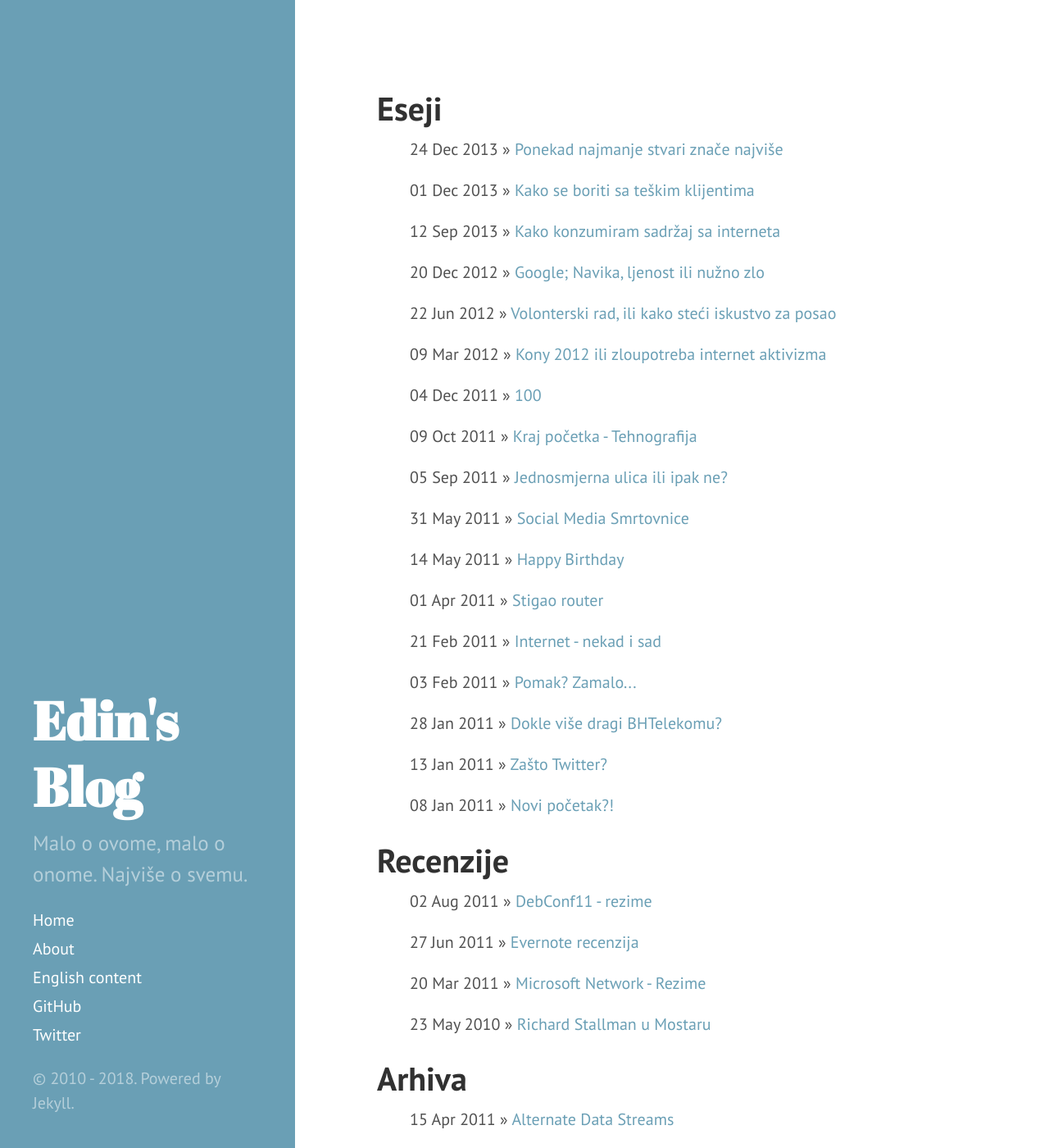
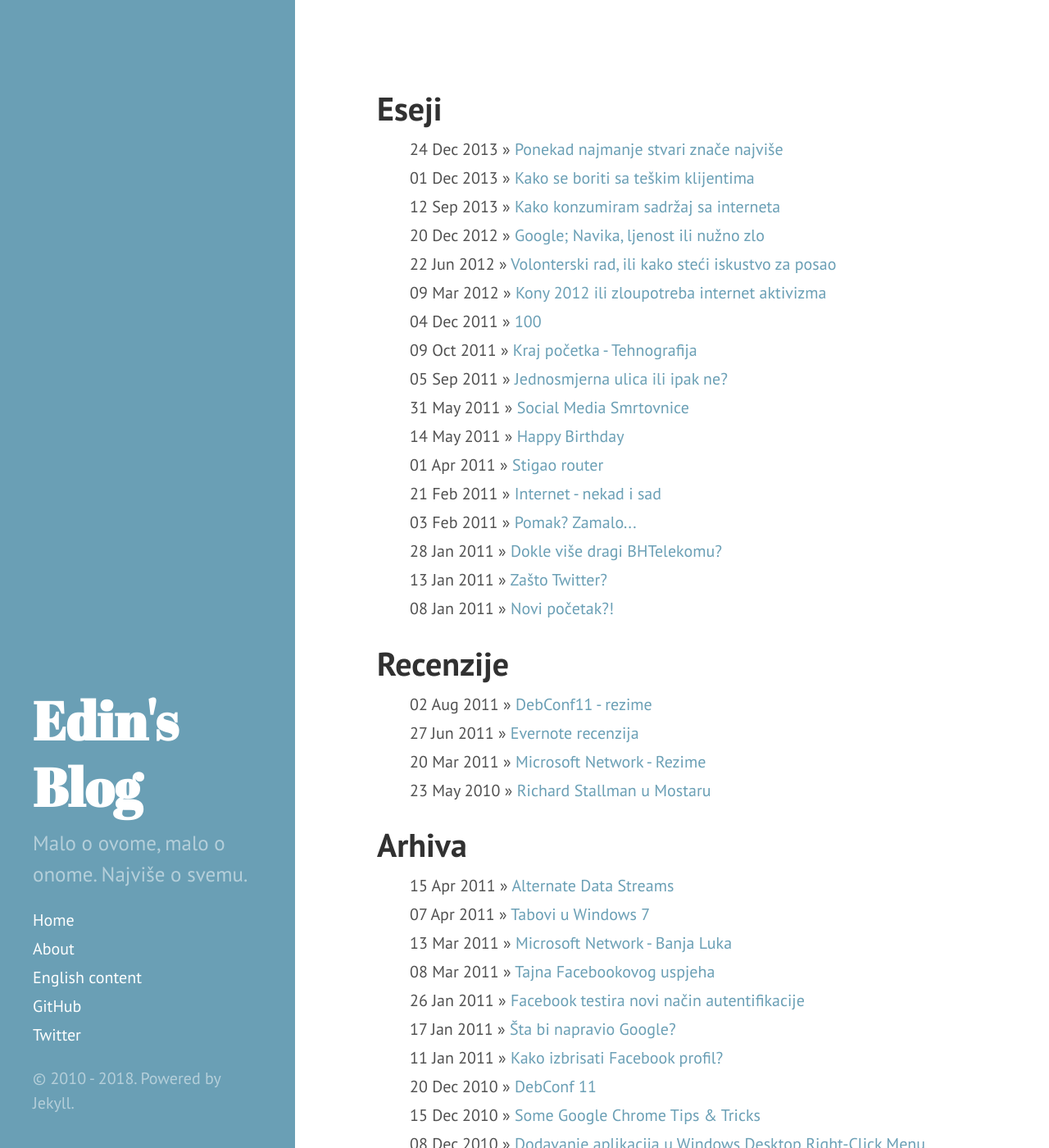
Before and after one commit to edinc/edinc.github.io, a Jekyll site: the page built from index.html, in a window 1280 px wide and 1400 px high. Shown: the whole window at 82% size. Built offline with Jekyll 4.4.1, drawn with Linux system fonts in a browser that asks for light colours; the list of posts is cut into pages by our own code.

```diff
--- a/public/css/poole.css
+++ b/public/css/poole.css
@@ -117,7 +117,7 @@
 /* Lists */
 ul, ol, dl {
   margin-top: 0;
-  margin-bottom: 1rem;
+  margin-bottom: 0rem;
 }
 
 dt {
@@ -331,6 +331,7 @@
 .page,
 .post {
   margin-bottom: 5px;
+  text-align: justify;
 }
 
 /* Blog post or page title */
```
